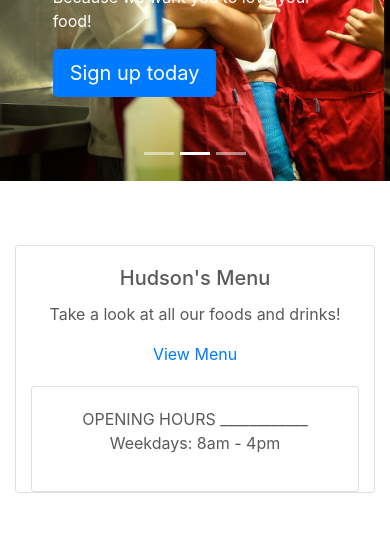
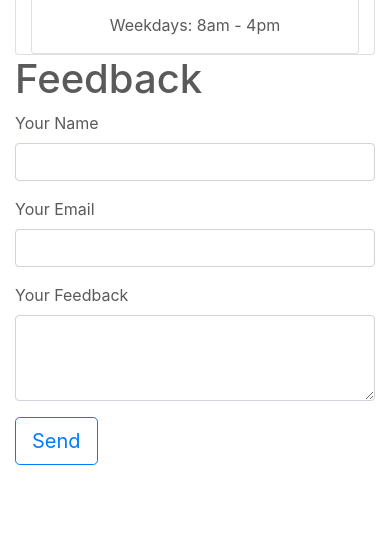
Before and after one commit to edowdedowd/Hudsons, a plain HTML site: page index.html in a window 390 px wide. Shown: the part 793-1334 px from the top of the page. After the commit the page ends 1306 px from the top, so only its background shows below. Drawn offline with nearby package versions, Linux system fonts and the light colour scheme; files that its build step writes are made by us from their sources; files whose address does not match are found by name.

Commit message:
removed errors

```diff
--- a/index.html
+++ b/index.html
@@ -18,7 +18,7 @@
   <body>
 
     <header>
-      <nav class="navbar navbar-expand-md navbar-dark">
+      <nav class="navbar navbar-expand-md navbar-dark fixed-top bg-white">
 		<img src="./Hudsons/Hudsons_red.svg">
         <a style="color: darkred;" class="navbar-brand" href="#">Café</a>
         <button class="navbar-toggler" type="button" data-toggle="collapse" data-target="#navbarCollapse" aria-controls="navbarCollapse" aria-expanded="false" aria-label="Toggle navigation">
@@ -26,14 +26,10 @@
         </button>
         <div class="collapse navbar-collapse" id="navbarCollapse">
           <ul class="navbar-nav mr-auto">
-            <li class="nav-item active">
-              <a style="color: darkred;" class="nav-link" href="#">Menu<span class="sr-only">(current)</span></a>
-            </li>
+            <li class="nav-item active"> <a class="nav-link" href="#"></a> </li>
             <li class="nav-item">
-              <a class="nav-link" href="#">Feedback</a>
-            </li>
-            <li class="nav-item">
-              <a class="nav-link disabled" href="#">Back to Mueller</a>
+              <a class="nav-link disabled" href="https://www.mueller.qld.edu.au#">Back to Mueller</a>
+
             </li>
           </ul>
 </div>
@@ -45,16 +41,13 @@
       <div id="myCarousel" class="carousel slide" data-ride="carousel">
         <ol class="carousel-indicators">
           <li data-target="#myCarousel" data-slide-to="0" class="active"></li>
-          <li data-target="#myCarousel" data-slide-to="1"></li>
-          <li data-target="#myCarousel" data-slide-to="2"></li>
-        </ol>
+</ol>
         <div class="carousel-inner">
           <div class="carousel-item active">
             <img class="first-slide" src="Hudsons/2017_MUSIC_Cafe-2.jpg" alt="First slide">
             <div class="container">
               <div class="carousel-caption text-left">
-                <h1>Why Hudson's?</h1>
-                <p>Because we want you to love your food!</p>
+                <h1>Recieve weekly notifications!</h1>
                 <p><a class="btn btn-lg btn-primary" href="#" role="button">Sign up today</a></p>
               </div>
             </div>
@@ -88,22 +81,62 @@
           <span class="sr-only">Next</span>
         </a>
       </div>
-<div class="col-sm-4">
+<div class="col-sm-12">
     <div class="card text-center">
-      <div class="card-body">
+      <div class="card-body align-content-center">
         <h5 class="card-title">Hudson's Menu</h5>
         <p class="card-text">Take a look at all our foods and drinks!</p>
         <a href="./menu.html" target="_blank" class="buttons">View Menu</a>
       </div>
-    <div class="col-sm-4">
+    <div class="col-sm-4 col-xl-11">
     <div class="card text-center">
-      <div class="card-body">
-		  <p> OPENING HOURS ____________ Weekdays: 8am - 4pm</p>
+      <div class="card-text">
+		  <p>OPENING HOURS</p>
+		  <p>Weekdays: 8am - 4pm</p>
 		</div>
 		</div>
 		</div>
 	</div>
 	  </div>
+
+<div class="container">
+    <div class="row content-row">
+        <div class="col-lg">
+            <h1>Feedback</h1>
+<form action="/contact-us/feedback/" method="post">                <div class="form-group">
+                    <p>
+                        <label for="Name">Your Name</label>
+                        <span class="field-validation-valid text-danger" data-valmsg-for="Name" data-valmsg-replace="true"></span>
+                        <input class="form-control" data-val="true" data-val-required="* required" id="Name" name="Name" type="text" value="" />
+                    </p>
+                </div>
+                <div class="form-group">
+                    <p>
+                        <label for="Email">Your Email</label>
+                        <span class="field-validation-valid text-danger" data-valmsg-for="Email" data-valmsg-replace="true"></span>
+                        <input class="form-control" data-val="true" data-val-email="* invalid email" data-val-required="* required" id="Email" name="Email" type="text" value="" />
+                    </p>
+                </div>
+                <div class="row">
+                    <div class="col-lg">
+                        <div class="form-group">
+                            <p>
+                        <label for="Feedback">Your Feedback</label>
+                        <span class="field-validation-valid text-danger" data-valmsg-for="Feedback" data-valmsg-replace="true"></span>
+                        <textarea class="form-control" cols="1" data-val="true" data-val-required="* required" id="Feedback" name="Feedback" rows="3">
+</textarea>
+                    </p>
+                </div>
+
+                    <button class="btn btn-lg btn-outline-primary" type="submit" id="submit">Send</button>
+    </div>
+</div>
+
+
+
+
+
+
 <!-- empty comment -->
 
       <!-- Marketing messaging and featurettes
```
